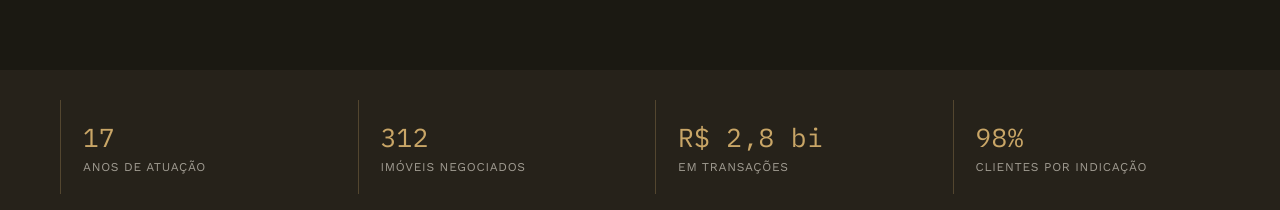
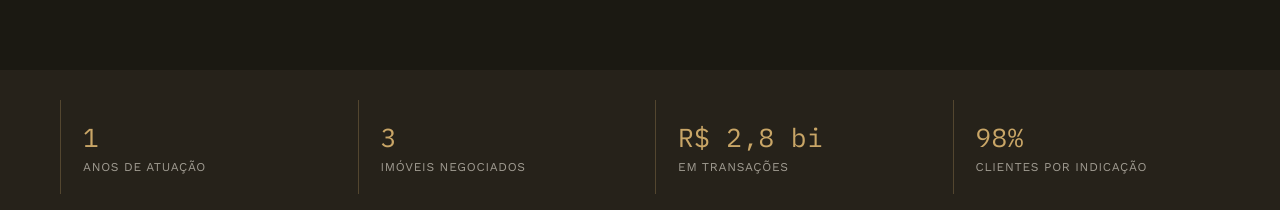
Before and after one commit to Renanhfernands/Castellari-imoveis, a React (Vite) app: page / in a window 1280 px wide. Shown: the part 800-1010 px from the top of the page. Built offline with nearby package versions, Linux system fonts and the light colour scheme.

Commit message:
Altera texto do site

```diff
--- a/src/CastellariLanding.jsx
+++ b/src/CastellariLanding.jsx
@@ -247,8 +247,8 @@ export default function CastellariLanding() {
 
       <div className="stats">
         <div className="wrap stats-inner">
-          <div className="stat"><div className="num mono">17</div><div className="cap">Anos de atuação</div></div>
-          <div className="stat"><div className="num mono">312</div><div className="cap">Imóveis negociados</div></div>
+          <div className="stat"><div className="num mono">1</div><div className="cap">Anos de atuação</div></div>
+          <div className="stat"><div className="num mono">3</div><div className="cap">Imóveis negociados</div></div>
           <div className="stat"><div className="num mono">R$ 2,8 bi</div><div className="cap">Em transações</div></div>
           <div className="stat"><div className="num mono">98%</div><div className="cap">Clientes por indicação</div></div>
         </div>
```
